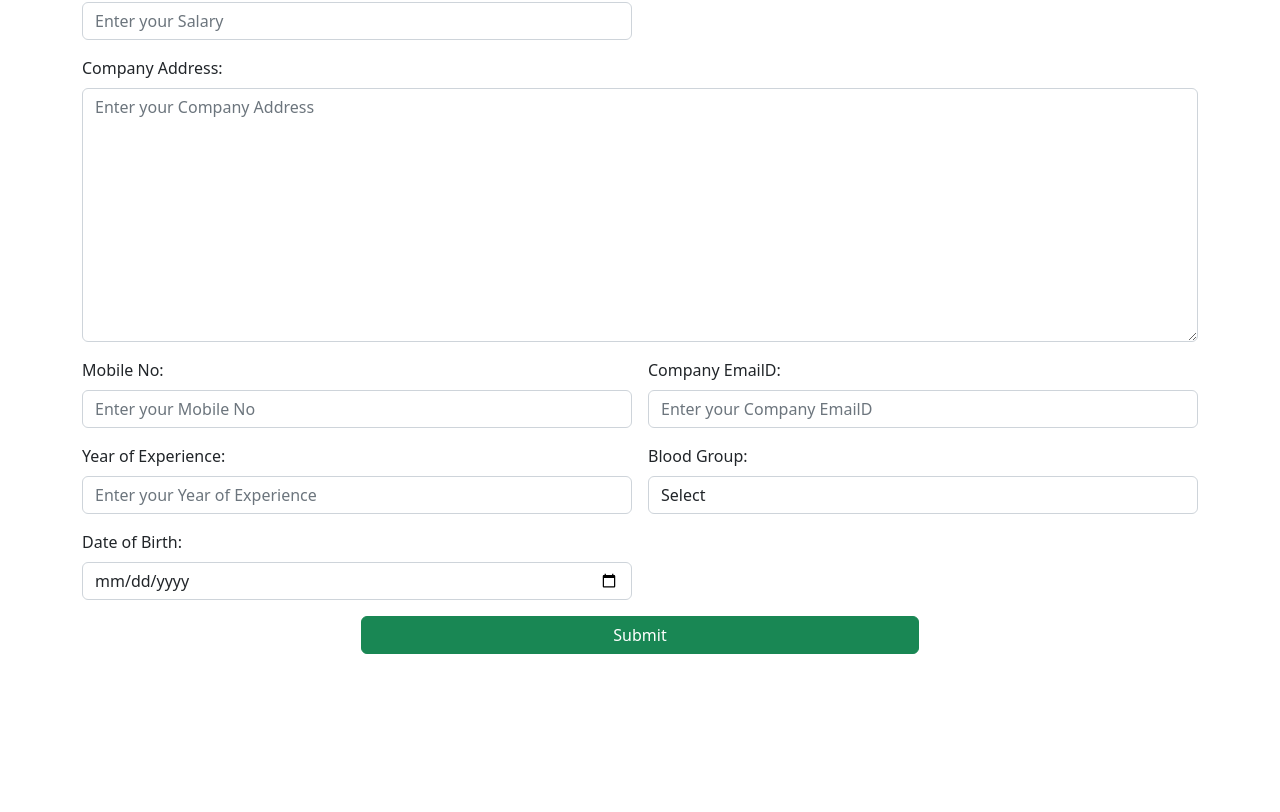
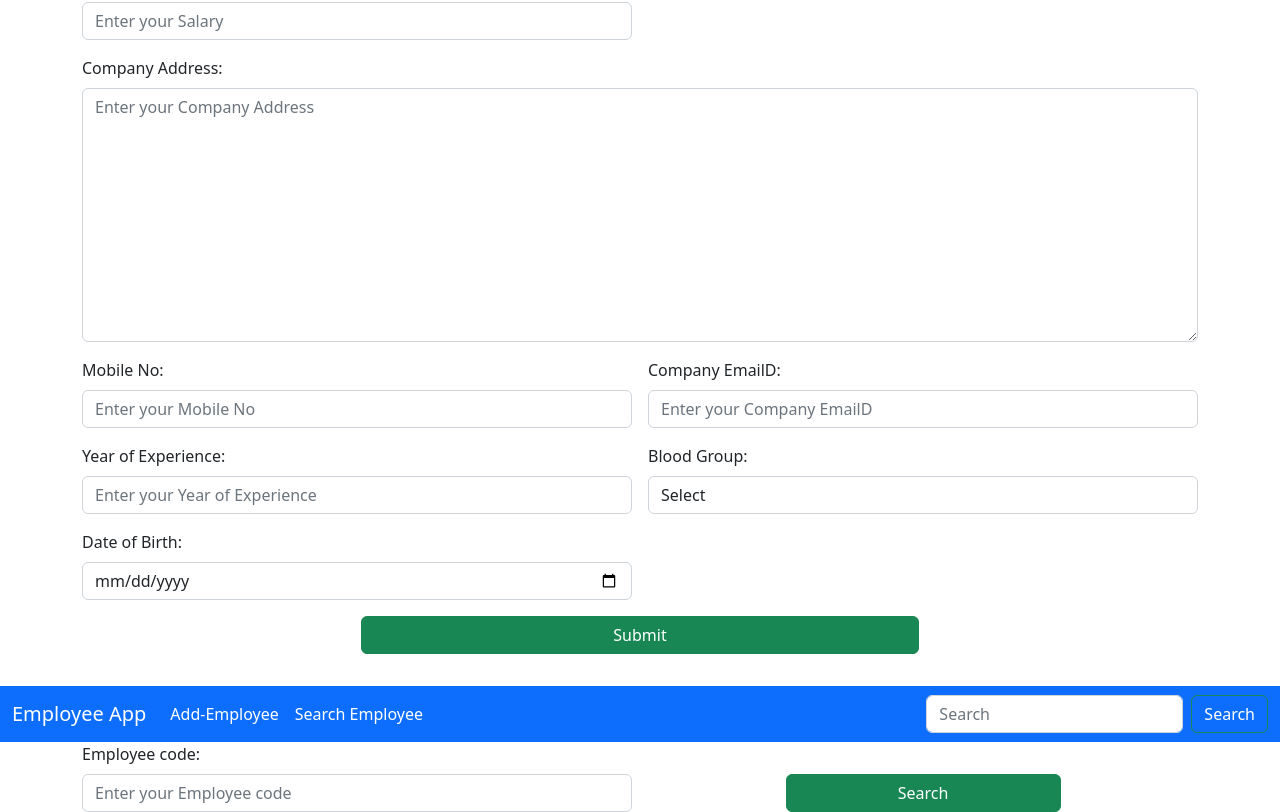
Before and after one commit to abhinandop878/Employee-App, an Angular app: page / in a window 1280 px wide. Shown: the part 400-1212 px from the top of the page. Before the commit the page ends 1054 px from the top, so only its background shows below. Built offline with nearby package versions, Linux system fonts and the light colour scheme.

Commit message:
searchEmployee program added

```diff
--- a/src/app/add-employee/add-employee.component.html
+++ b/src/app/add-employee/add-employee.component.html
@@ -9,6 +9,9 @@
           <li class="nav-item">
             <a class="nav-link active" aria-current="page" href="#">Add-Employee</a>
           </li>
+          <li class="nav-item">
+            <a class="nav-link active" aria-current="page" href="#">Search Employee</a>
+          </li>
         </ul>
         <form class="d-flex" role="search">
           <input class="form-control me-2" type="search" placeholder="Search" aria-label="Search">
--- a/src/app/app.component.html
+++ b/src/app/app.component.html
@@ -1,3 +1,4 @@
 <app-add-employee></app-add-employee>
 <app-form></app-form>
+<app-search-employee></app-search-employee>
 <router-outlet></router-outlet>
--- a/src/app/app.module.ts
+++ b/src/app/app.module.ts
@@ -5,12 +5,14 @@ import { AppRoutingModule } from './app-routing.module';
 import { AppComponent } from './app.component';
 import { AddEmployeeComponent } from './add-employee/add-employee.component';
 import { FormComponent } from './form/form.component';
+import { SearchEmployeeComponent } from './search-employee/search-employee.component';
 
 @NgModule({
   declarations: [
     AppComponent,
     AddEmployeeComponent,
-    FormComponent
+    FormComponent,
+    SearchEmployeeComponent
   ],
   imports: [
     BrowserModule,
--- a/src/app/form/form.component.html
+++ b/src/app/form/form.component.html
@@ -68,6 +68,7 @@
                 <div class="col col-12 col-sm-12 col-md-12 col-lg-12 col-xl-12 col-xxl-12">
                     <div class="d-grid gap-2 col-6 mx-auto">
                         <button class="btn btn-success" type="button">Submit</button>
+                        <br>
                       </div>
                 </div>
             </div>
--- /dev/null
+++ b/src/app/search-employee/search-employee.component.html
@@ -0,0 +1,19 @@
+<app-add-employee></app-add-employee>
+<div class="container">
+    <div class="row ">
+        <div class="col col-12 col-sm-12 col-md-12 col-lg-12 col-xl-12 col-xxl-12">
+            <div class="row g-3">
+                <div class="col col-12 col-sm-6 col-md-6 col-lg-6 col-xl-6 col-xxl-6">
+                    <label for="" class="form-label">Employee code:</label>
+                    <input placeholder="Enter your Employee code"type="text" class="form-control">
+                </div>
+                <div class="col col-12 col-sm-6 col-md-6 col-lg-6 col-xl-6 col-xxl-6">
+                    <div class="d-grid gap-2 col-6 mx-auto">
+                        <br>
+                        <button class="btn btn-success" type="button">Search</button>
+                    </div>
+                </div>
+            </div>
+        </div>
+    </div>
+</div>
--- /dev/null
+++ b/src/app/search-employee/search-employee.component.ts
@@ -0,0 +1,15 @@
+import { Component, OnInit } from '@angular/core';
+
+@Component({
+  selector: 'app-search-employee',
+  templateUrl: './search-employee.component.html',
+  styleUrls: ['./search-employee.component.css']
+})
+export class SearchEmployeeComponent implements OnInit {
+
+  constructor() { }
+
+  ngOnInit(): void {
+  }
+
+}
```
Also changed, not shown: src/app/search-employee/search-employee.component.css (added).
